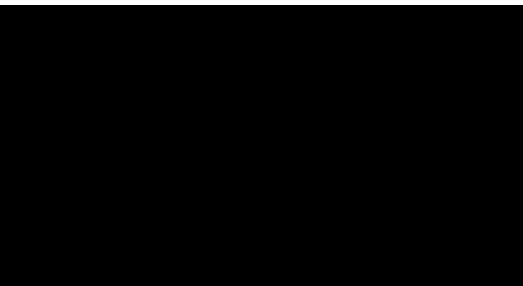
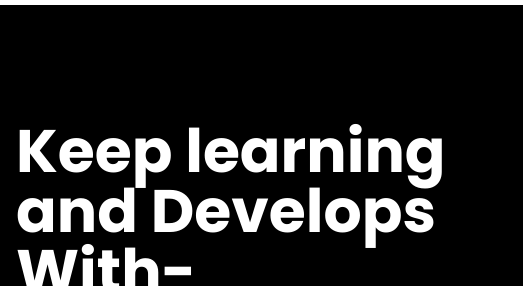
Before and after one commit to saurabh-945798/Kitabwallah, a plain HTML site: page index.html in a window 1280 px wide. Shown: the part 51-337 px from the top of the page, 0-523 px from the left. Drawn offline with nearby package versions, Linux system fonts and the light colour scheme.

Commit message:
Update index.html

```diff
--- a/index.html
+++ b/index.html
@@ -130,18 +130,13 @@
 
 
 
-
-
-
-
-
 <section class="relative overflow-hidden bg-black">
   <div class="container mx-auto mt-12 px-4">
     <div class="-mx-4 flex flex-wrap items-center">
       <div class="w-full px-4 lg:w-2/5">
         <div class="lg:max-w-xl">
-                <h1 class="mb-6 text-4xl font-bold lg:text-6xl dark:text-white"  data-aos="fade-right" data-aos-duration="2000">
-                  <span>Keep learning and Develops With-</span>
+          <h1 class="mb-6 text-4xl font-bold lg:text-6xl dark:text-white" data-aos="fade-right" data-aos-duration="2000">
+            <span class="text-white">Keep learning and Develops With-</span>
             <span class="cursor-pointer italic text-teal-600 hover:underline dark:text-teal-400">"Kitabwallah"</span>
             <span></span>
           </h1>
@@ -149,7 +144,7 @@
           <a class="mb-2 inline-block w-full rounded bg-teal-600 px-6 py-4 text-center text-lg font-medium leading-6 text-white shadow transition duration-200 hover:bg-teal-700 md:mb-0 md:mr-4 md:w-auto dark:bg-teal-500 dark:hover:bg-teal-700" href="#">Shop Now </a>
         </div>
       </div>
-            <div class="mt-20 w-full px-4 lg:mt-0 lg:w-2/5"  data-aos="flip-right" data-aos-duration="2000">
+      <div class="mt-20 w-full px-4 lg:mt-0 lg:w-2/5" data-aos="flip-right" data-aos-duration="2000">
         <div class="flex justify-center lg:justify-end">
           <div class="mr-4 lg:mr-8">
             <img class="mx-auto mb-8 block h-32 w-full cursor-pointer rounded-md object-cover duration-500 hover:scale-95 sm:h-64" src="https://www.padhegaindia.in/wp-content/uploads/2023/12/9789357020404.webp " alt="" />
@@ -166,7 +161,6 @@
     </div>
   </div>
 </section>
-
 
 
 
```
Lines whose indentation alone changed are shown as unchanged.
